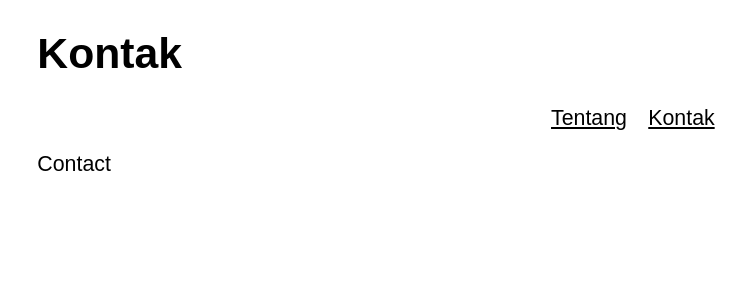
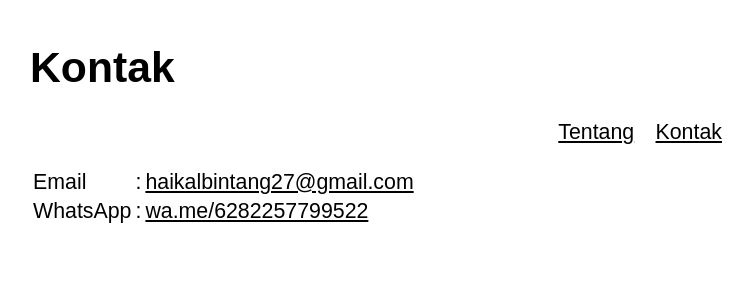
Before and after one commit to haikalrowi/upiw, a Next.js app: page /contact in a window 1280 px wide. Shown: the top 300 px of the page, without its empty margins (264-1017 px from the left). Built offline with nearby package versions, Linux system fonts and the light colour scheme.

Commit message:
modify 'pages\contact.tsx'
~ modify 'pages\contact.tsx'
~ modify 'pages\index.tsx'
~ modify 'styles\globals.css'

```diff
--- a/pages/contact.tsx
+++ b/pages/contact.tsx
@@ -4,10 +4,23 @@ import HeaderNav from "./components/headerNav";
 
 export default function () {
   return (
-    <div style={{ margin: 'auto 1rem' }}>
+    <>
       <Head><title>Haikal Rowi &ndash; Kontak</title></Head>
       <HeaderNav name="Kontak" />
-      <div>Contact</div>
-    </div>
+      <table>
+        <tbody>
+          <tr>
+            <td>Email</td>
+            <td>:</td>
+            <td><a href="mailto:haikalbintang27@gmail.com">haikalbintang27@gmail.com</a></td>
+          </tr>
+          <tr>
+            <td>WhatsApp</td>
+            <td>:</td>
+            <td><a href="https://wa.me/6282257799522">wa.me/6282257799522</a></td>
+          </tr>
+        </tbody>
+      </table>
+    </>
   )
 }
--- a/styles/globals.css
+++ b/styles/globals.css
@@ -1,6 +1,6 @@
 html,
 body {
-  padding: 0;
+  padding: 0.33rem;
   margin: auto;
   font-size: 16pt;
   font-family: sans-serif;
```
Also changed, not shown: pages/index.tsx (+4 -5 lines).
